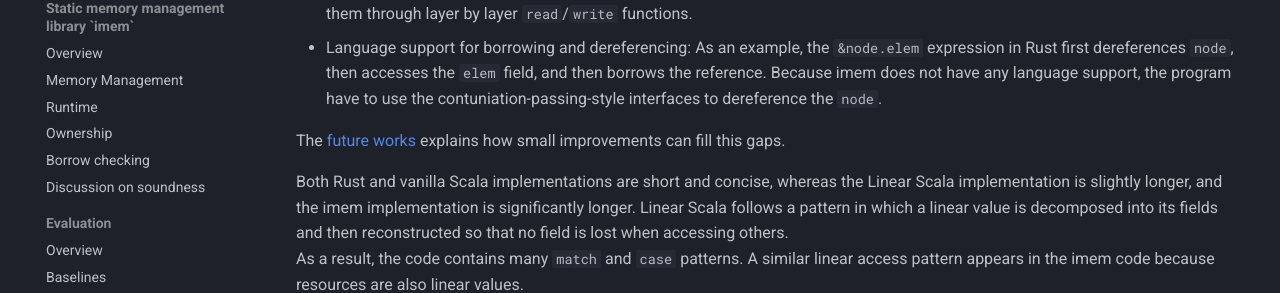
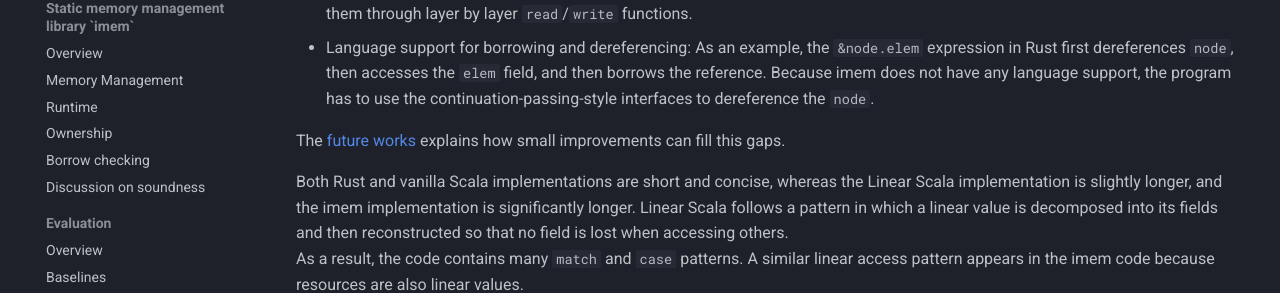
Before and after one commit to amsen20/masters-thesis, an MkDocs documentation site: the page built from docs/evaluation/discussion.md, in a window 1280 px wide and 900 px high, scrolled down 1274 px. Shown: the part 197-490 px from the top of the window. Built offline with MkDocs 1.6.1 and Material for MkDocs 9.7.7, drawn with Linux system fonts in a browser that asks for light colours.

Commit message:
Update docs/evaluation/discussion.md
Co-authored-by: Ondřej Lhoták <olhotak@uwaterloo.ca>

```diff
--- a/docs/evaluation/discussion.md
+++ b/docs/evaluation/discussion.md
@@ -44,7 +44,7 @@ The baseline that is able to implement all the features alongside imem is Rust,
 - Borrowing non-boxes: In Rust, the `head` field in `List` and the `elem` and `next` fields in `Node` are not `Box`es, but the program is able to have mutable and immutable references to them that are borrow checked.
   On the other hand, imem is only able to have mutable and immutable references to resources in boxes. As a result, the program has to wrap everything in boxes and access them through layer by layer `read`/`write` functions.
 - Language support for borrowing and dereferencing: As an example, the `&node.elem` expression in Rust first dereferences `node`, then accesses the `elem` field, and then borrows the reference.
-  Because imem does not have any language support, the program have to use the contuniation-passing-style interfaces to dereference the `node`.
+  Because imem does not have any language support, the program has to use the continuation-passing-style interfaces to dereference the `node`.
 
 The [future works](../conclusion/future-works.md) explains how small improvements can fill this gaps.
 
```
